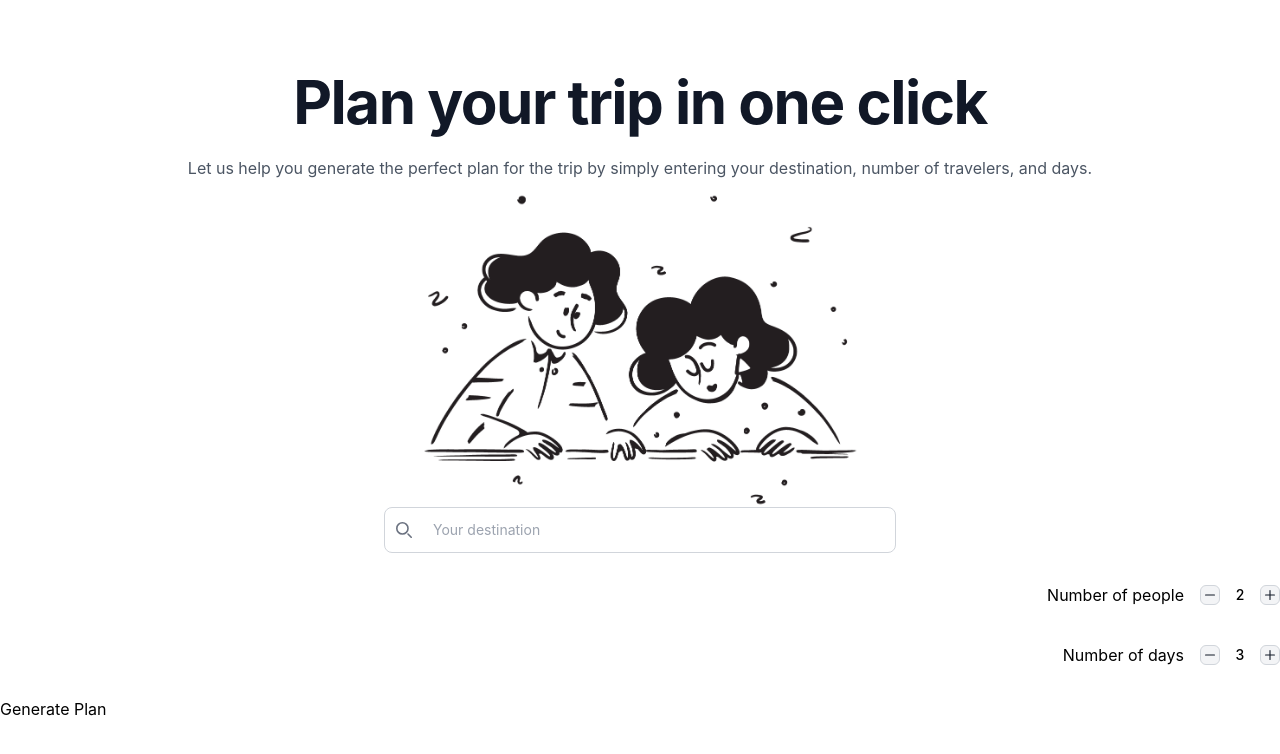
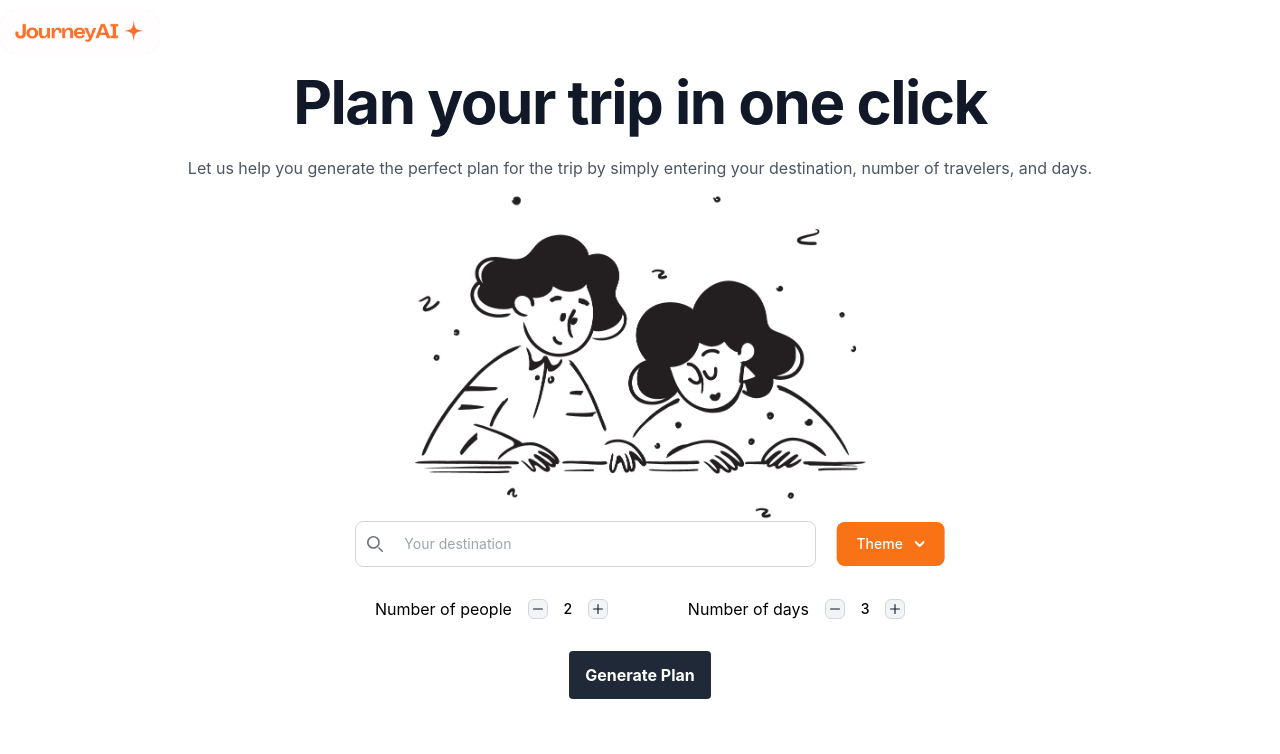
Before and after one commit to TamSuj/JourneyAI, a React (Create React App) app in the folder journey-ai/: page / in a window 1280 px wide. Shown: the top 754 px of the page. Built offline with nearby package versions, Linux system fonts and the light colour scheme; no server answers; what @mapbox/mapbox-gl-geocoder, mapbox-gl would draw is missing.

Commit message:
i screw up

```diff
--- a/journey-ai/src/App.css
+++ b/journey-ai/src/App.css
@@ -45,15 +45,21 @@
   top: 0;
 }
 
+.search-parent {
+  display: flex;
+  justify-content: center;
+  align-items: center;
+}
+
 .slide {
   width: 100%;
   height: 100%;
-  transform: translateX(71%);
+  transform: translateX(-300%);
 }
 
 .landing-icon {
   width: 50vw;
-  max-width: 450px;
+  max-width: 470px;
   height: auto;
   display: block;
   margin-left: auto;
@@ -73,13 +79,17 @@
 
 .trip-options {
   display: flex;
-  justify-content: space-evenly;
+  justify-content: center;
 }
 
 @media (max-width: 768px) {
   .trip-options {
     flex-direction: column;
     margin: 0 3.5rem 0 3.5rem;
+  }
+  .search-parent {
+    display: block;
+    justify-content: center;
   }
 }
 
--- a/journey-ai/src/components/Command.jsx
+++ b/journey-ai/src/components/Command.jsx
@@ -3,7 +3,8 @@ import LocationInput from "./LocationInput";
 import GeminiResponse from './GeminiResponse.jsx';
 import PeopleCount from './PeopleCount.jsx';
 import DayCount from "./DayCount.jsx";
-import GenerateMap from "./GenerateMap.jsx"
+import GenerateMap from "./GenerateMap.jsx";
+import ThemeOptions from "./ThemeOptions.jsx";
 
 function Command() {
     const [location, setLocation] = useState('');
@@ -89,14 +90,39 @@ function Command() {
 
     return (
         <div>
-            <LocationInput setLocation={setLocation} />
-            <PeopleCount setNumOfPeople={setNumOfPeople} />
-            <DayCount setNumberOfDay={setDay}/>
+            {/*Logo*/}
+            <img className={"logo-orange"} src={"logo-orange.png"} alt='journeyAI Icon'/>
+            <div className={"search-parent"}>
+                <div className={"w-full min-w-2/3 lg:max-w-6xl"}>
+                    <LocationInput setLocation={setLocation}/>
+                </div>
+                <div>
+                    <div className={"slide"}>
+                    <ThemeOptions/>
+                    </div>
+                </div>
+            </div>
 
-            <button onClick={handleSubmit}>Generate Plan</button>
+            <div className={"trip-options"}>
+                <div className={"mx-10"}>
+                    <PeopleCount setNumOfPeople={setNumOfPeople}/>
+                </div>
+                <div className={"mx-10"}>
+                    <DayCount setNumberOfDay={setDay}/>
+                </div>
+            </div>
 
-            <GeminiResponse command={command} />
-            {/* <GenerateMap setMap = {location}/>  */}
+            {/*Button to generate plan from input value*/}
+            <div className={"flex justify-center"}>
+            <button
+                    className={"bg-gray-800 hover:bg-orange-500 text-white font-bold py-3 px-4 rounded flex flex-col mb-4"}
+                    onClick={handleSubmit}>Generate Plan
+                </button>
+            </div>
+
+            <div className={"mx-20 flex justify-center"}>
+                <GeminiResponse command={command}/>
+            </div>
             {location && <GenerateMap center={location.center} zoom={location.zoom} />}
 
         </div>
```
